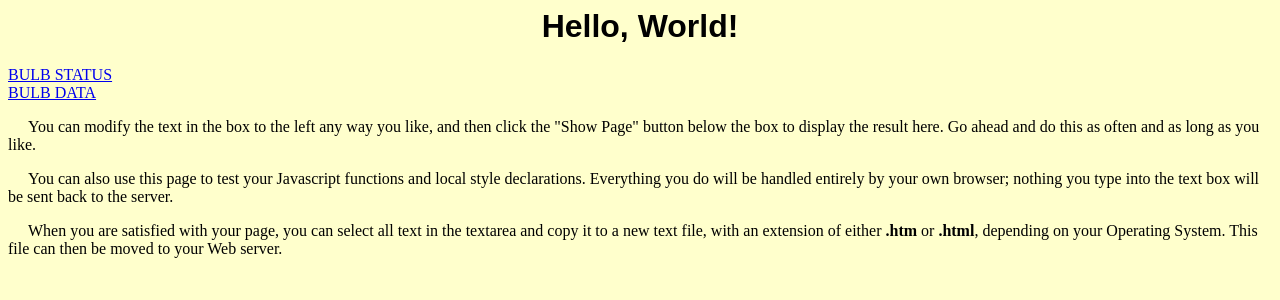
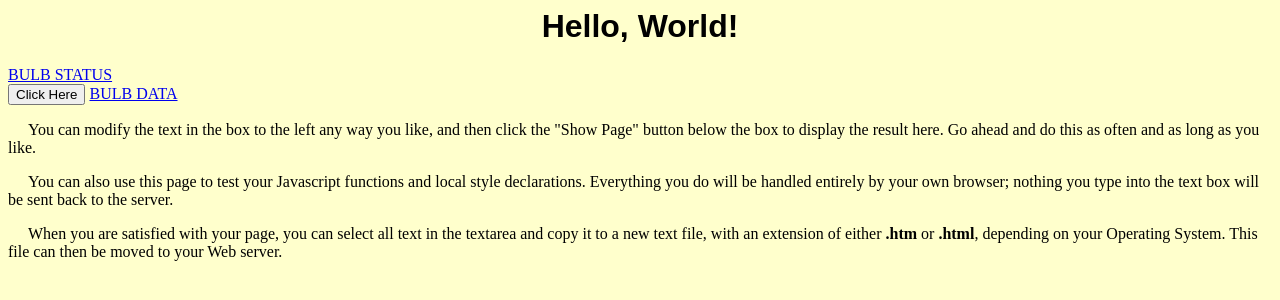
Before and after one commit to stheartsachu/employee, a Django app: template templates/home.html in a window 1280 px wide. Shown: the top 300 px of the page. Run offline with Django 3.2, Linux system fonts and the light colour scheme; the template is opened without the code that fills it, so the values that code supplies are empty.

Commit message:
commit-17

```diff
--- a/templates/home.html
+++ b/templates/home.html
@@ -16,6 +16,8 @@ p	{text-indent:20px;
 <h1>Hello, World!</h1>
 {% csrf_token %}
 <a href="{% url 'bulb_status' %}">BULB STATUS </a><br>
+<button onclick="window.location.href = 'https://immense-castle-47898.herokuapp.com/bulb_status';">Click Here</button>
+
 <a href="https://immense-castle-47898.herokuapp.com/api/bulb_data/">BULB DATA </a><br>
 
 <p>You can modify the text in the box to the left any way you like, and
```
